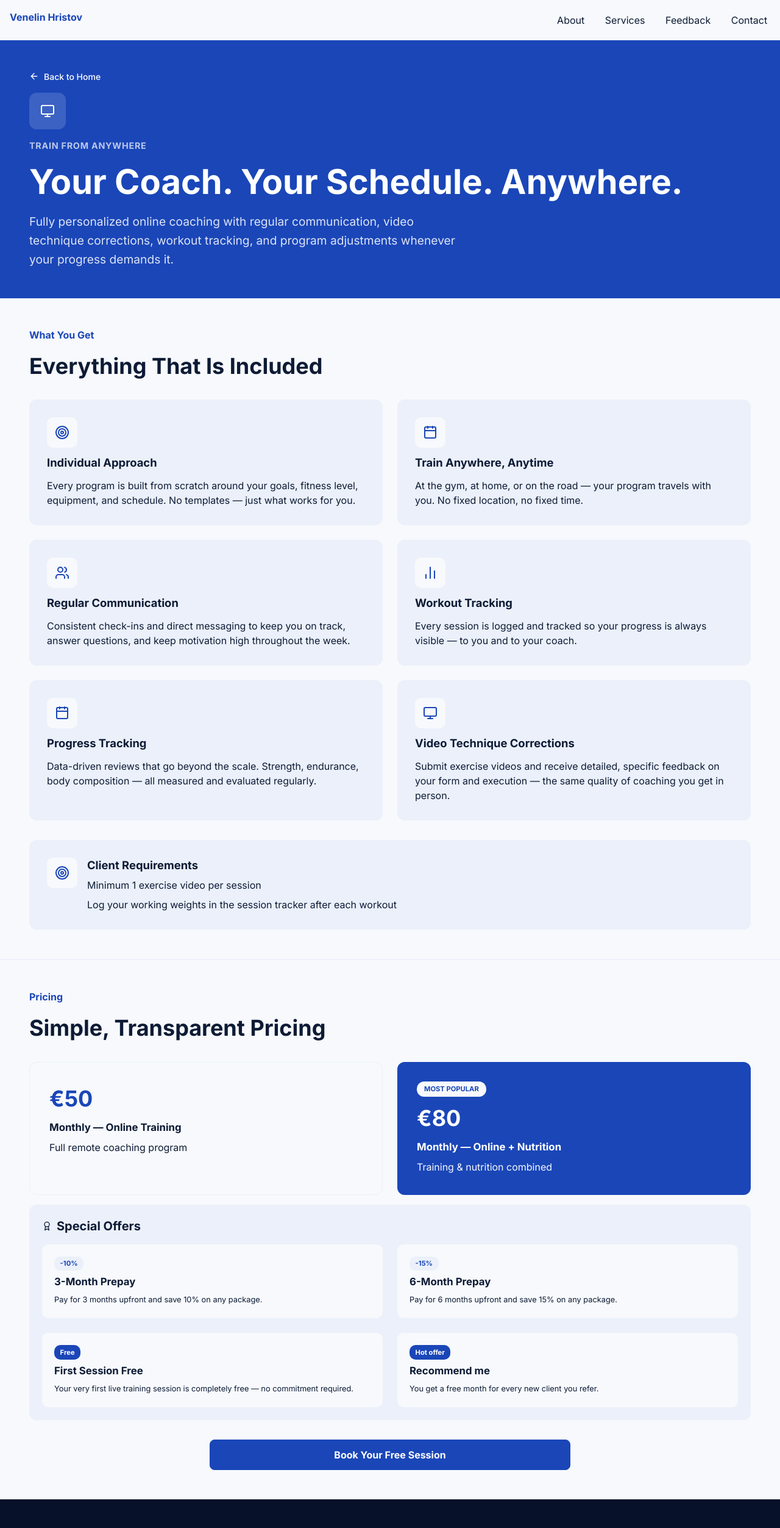
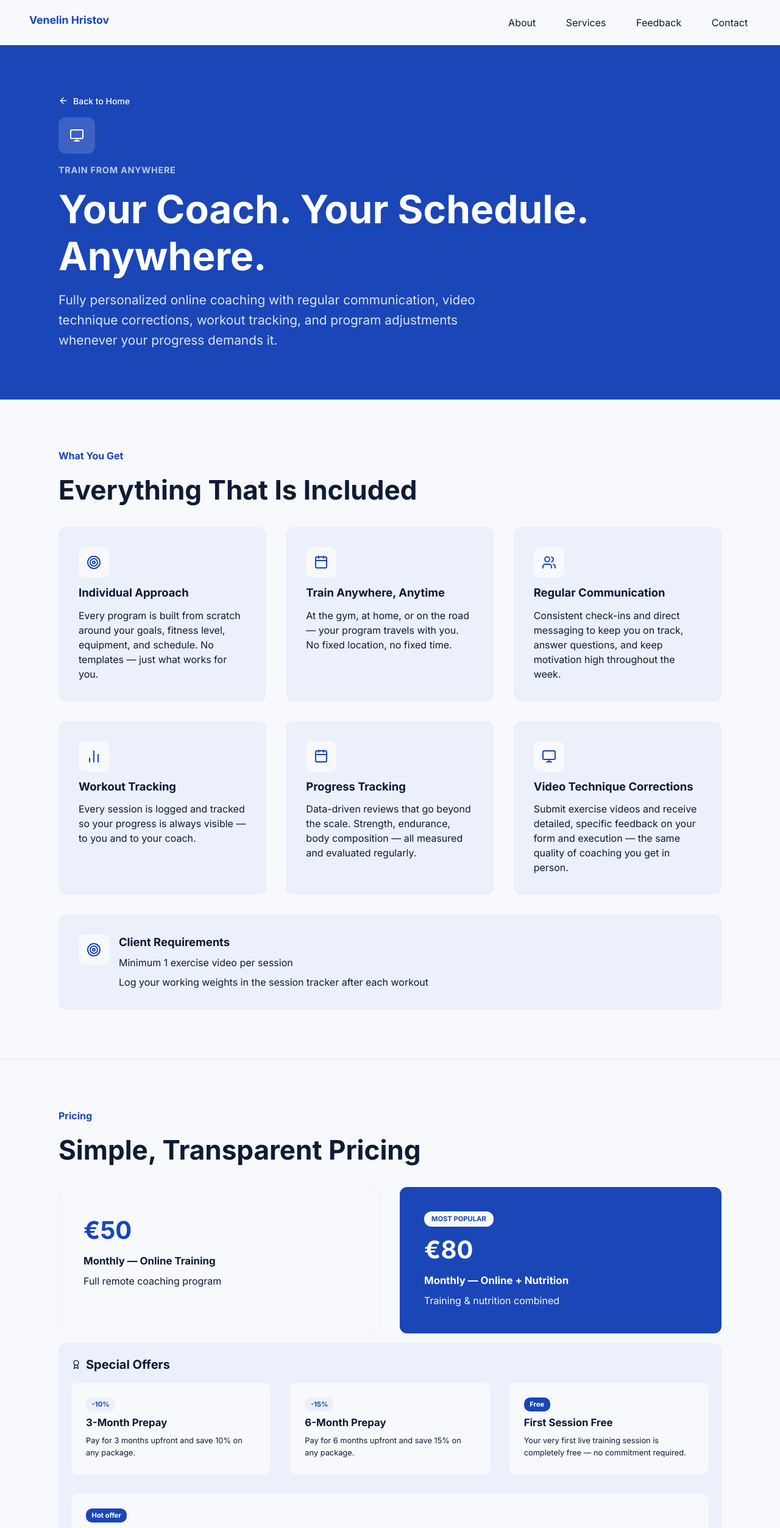
Before and after one commit to George-frontend/trainer-portfolio, a React (Vite) app in the folder trainer-portfolio-2026/: page /programs/remote-coaching in a window 1280 px wide. Shown: the top 2505 px of the page at 61% size. Built offline with nearby package versions, Linux system fonts and the light colour scheme.

Commit message:
feat: complete desktop responsive design (1024px+)
Add desktop media queries across all sections — Navbar, Hero,
About, Services, Feedback, Contact, Footer, and program detail
pages. Fix min-width/max-width conflict on hero buttons that
was blocking tablet/desktop sizing.

```diff
--- a/trainer-portfolio-2026/src/styles/about.css
+++ b/trainer-portfolio-2026/src/styles/about.css
@@ -96,3 +96,34 @@
     justify-content: flex-start;
   }
 }
+
+
+@media (min-width: 1024px) {
+  .about {
+    gap: 5rem;
+    padding: 4rem 5rem;
+  }
+
+  .photo img {
+    width: 300px;
+    height: 600px;
+  }
+
+  .desktop-about {
+    max-width: 600px;
+  }
+
+  .about-h2 {
+    font-size: 2.25rem;
+  }
+
+  .secondary-p,
+  .mobile-about p {
+    font-size: 1.05rem;
+    line-height: 1.7;
+  }
+
+  .certificates-span {
+    font-size: 0.9rem;
+  }
+}
--- a/trainer-portfolio-2026/src/styles/contact.css
+++ b/trainer-portfolio-2026/src/styles/contact.css
@@ -61,3 +61,29 @@
     padding: 1rem 1.5rem;
   }
 }
+
+@media (min-width: 1024px) {
+  .contact {
+    padding: 5rem 5rem;
+  }
+
+  .contact-span {
+    font-size: 0.75rem;
+    padding: 0.4rem 0.8rem;
+  }
+
+  .contact-h2 {
+    font-size: 3rem;
+    max-width: 700px;
+  }
+
+  .contact-p {
+    font-size: 1.2rem;
+    max-width: 550px;
+  }
+
+  .phone {
+    font-size: 1.05rem;
+    padding: 1.1rem 1.75rem;
+  }
+}
--- a/trainer-portfolio-2026/src/styles/hero.css
+++ b/trainer-portfolio-2026/src/styles/hero.css
@@ -127,6 +127,7 @@
 
   .primary-btn,
   .secondary-btn {
+    min-width: 0;
     flex: 1;
     max-width: 220px;
     padding: 0.9rem 2rem;
@@ -146,3 +147,38 @@
     font-size: 1rem;
   }
 }
+
+
+@media (min-width: 1024px) {
+  .hero {
+    padding: 4rem 5rem;
+  }
+
+  .primary-p {
+    max-width: 35%;
+  }
+
+  .hero-h1 {
+    font-size: 3.25rem;
+    max-width: 65%;
+  }
+
+  .secondary-p {
+    max-width: 55%;
+  }
+
+  .primary-btn,
+  .secondary-btn {
+    min-width: 0;
+    max-width: 260px;
+    padding: 0.85rem 1.5rem;
+  }
+
+  .elements {
+    max-width: 55%;
+  }
+
+  .children-elements span {
+    font-size: 2.25rem;
+  }
+}
--- a/trainer-portfolio-2026/src/styles/navbar.css
+++ b/trainer-portfolio-2026/src/styles/navbar.css
@@ -71,3 +71,22 @@
     pointer-events: auto;
   }
 }
+
+@media (min-width: 1024px) {
+  .navbar {
+    padding: 1.25rem 3rem;
+  }
+
+  .name {
+    font-size: 1.1rem;
+  }
+
+  .links {
+    gap: 2.5rem;
+  }
+
+  .li-element {
+    font-size: 1rem;
+    cursor: pointer;
+  }
+}
--- a/trainer-portfolio-2026/src/styles/program-pages.css
+++ b/trainer-portfolio-2026/src/styles/program-pages.css
@@ -411,3 +411,63 @@
     font-size: 1rem;
   }
 }
+
+@media (min-width: 1024px) {
+  .program-hero {
+    padding: 5rem 6rem;
+  }
+
+  .program-h1 {
+    font-size: 4rem;
+  }
+
+  .program-description {
+    font-size: 1.3rem;
+    max-width: 750px;
+  }
+
+  .program-features,
+  .program-pricing {
+    padding: 5rem 6rem;
+  }
+
+  .features-h2,
+  .pricing-h2 {
+    font-size: 2.75rem;
+  }
+
+  .features-grid {
+    gap: 2rem;
+  }
+
+  .feature-card {
+    flex: 1 1 calc(33.333% - 1.5rem);
+    padding: 2rem 2rem;
+  }
+
+  .pricing-cards {
+    gap: 2rem;
+  }
+
+  .pricing-card {
+    flex: 1 1 calc(33.333% - 1.5rem);
+    padding: 2.5rem 2.5rem;
+  }
+
+  .price {
+    font-size: 2.5rem;
+  }
+
+  .offers-grid {
+    gap: 2rem;
+  }
+
+  .offer-card {
+    flex: 1 1 calc(33.333% - 1.5rem);
+    padding: 1.5rem 1.5rem;
+  }
+
+  .requirements-card {
+    padding: 2rem 2rem;
+  }
+}
--- a/trainer-portfolio-2026/src/styles/services.css
+++ b/trainer-portfolio-2026/src/styles/services.css
@@ -96,3 +96,32 @@
     max-width: calc(50% - 1rem);
   }
 }
+
+@media (min-width: 1024px) {
+  .services {
+    padding: 4rem 5rem;
+  }
+
+  .mobile-services {
+    max-width: 100%;
+  }
+
+  .cards-services {
+    max-width: 1200px;
+    gap: 1.5rem;
+  }
+
+  .card {
+    flex: 1 1 calc(33.333% - 1rem);
+    max-width: calc(33.333% - 1rem);
+    padding: 1.5rem 1.5rem;
+  }
+
+  .card-p {
+    font-size: 1rem;
+  }
+
+  .card-link {
+    margin-top: auto;
+  }
+}
```
